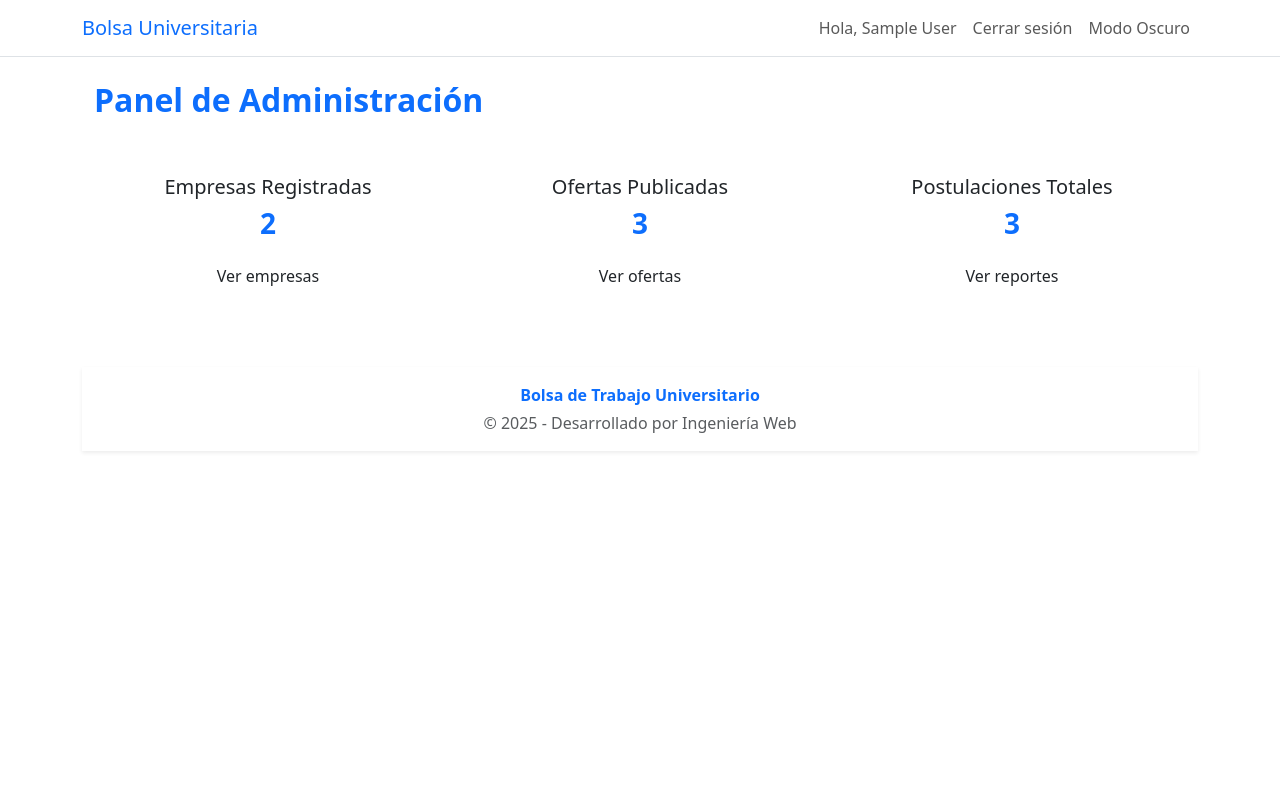
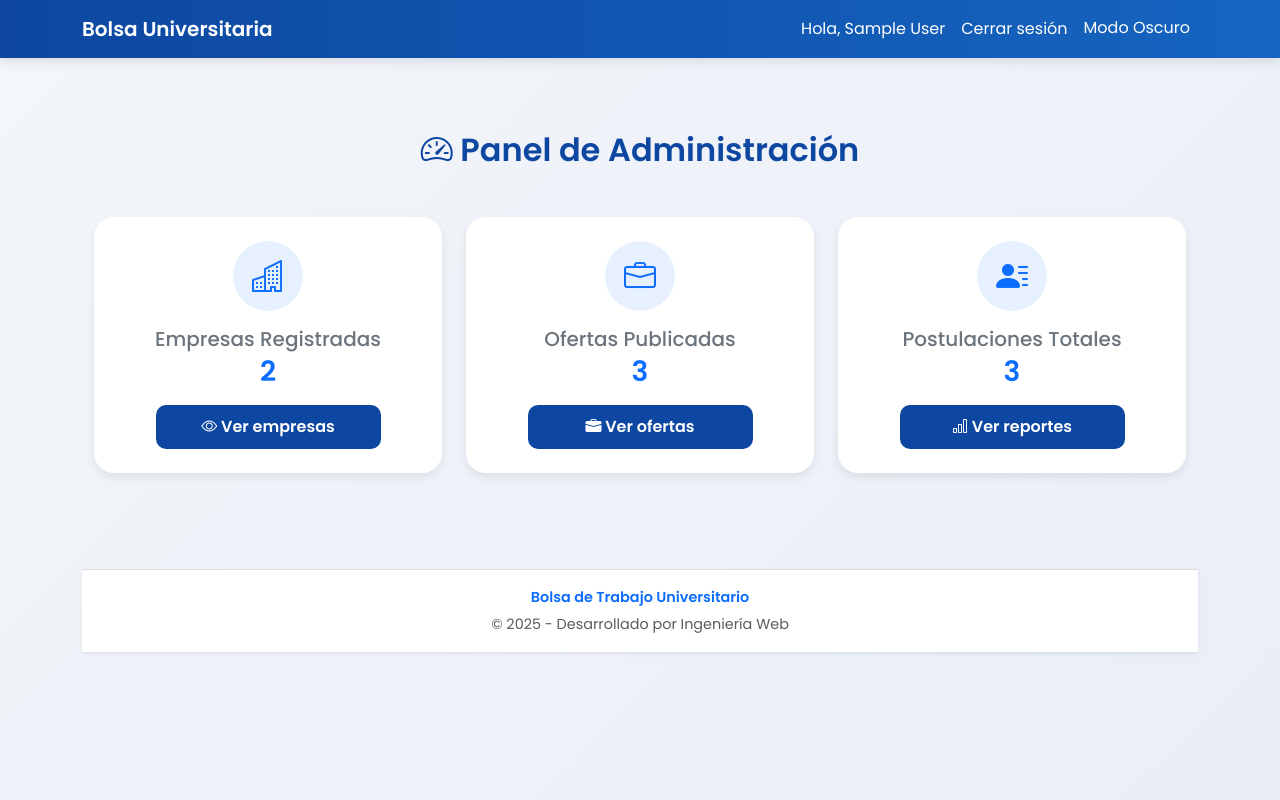
Before and after one commit to naylinatenas/portalBolsaTrabajoUniversitario, a PHP site: page /views/admin/dashboard.php in a window 1280 px wide. Run offline with PHP 8.4, Linux system fonts and the light colour scheme; the visitor is signed in with stand-in values (Sample User, id 1); data comes from the database, SQL or seed files in the repository.

Commit message:
estilos dashboard admin

```diff
--- a/index.php
+++ b/index.php
@@ -36,7 +36,7 @@ if (isset($_SESSION['rol'])) {
     <i class="bi bi-mortarboard-fill fs-1 mb-3"></i>
     <h1 class="fw-bold">Bolsa de Trabajo Universitario</h1>
     <p class="lead">Conecta el talento universitario con las mejores empresas del país.</p>
-    <a href="login.php" class="btn btn-light btn-lg shadow-sm mt-2">
+    <a href=" views/login.php" class="btn btn-light btn-lg shadow-sm mt-2">
       <i class="bi bi-box-arrow-in-right"></i> Iniciar Sesión
     </a>
   </div>
--- a/views/admin/dashboard.php
+++ b/views/admin/dashboard.php
@@ -1,8 +1,6 @@
 <?php
-
 require_once __DIR__ . '/../../config/auth.php';
 verificarRol('admin');
-
 
 include '../layout/header.php';
 require_once __DIR__ . '/../../models/EmpresaDAO.php';
@@ -18,42 +16,116 @@ $total_ofertas = count($ofDAO->listar());
 $total_postulaciones = count($postDAO->listar());
 ?>
 
-<div class="container mt-4">
-  <h2 class="fw-bold text-primary mb-4">Panel de Administración</h2>
-  <div class="row g-4">
+<!DOCTYPE html>
+<html lang="es">
+<head>
+  <meta charset="UTF-8">
+  <title>Panel de Administración | Bolsa de Trabajo</title>
+  <link href="https://cdn.jsdelivr.net/npm/bootstrap@5.3.3/dist/css/bootstrap.min.css" rel="stylesheet">
+  <link href="https://cdn.jsdelivr.net/npm/bootstrap-icons@1.11.1/font/bootstrap-icons.css" rel="stylesheet">
+  <link href="../../css/styles.css" rel="stylesheet">
+  <style>
+    body {
+      background: linear-gradient(135deg, #f3f6fa 0%, #e9eef7 100%);
+      min-height: 100vh;
+      font-family: "Poppins", sans-serif;
+    }
+
+    .card-dashboard {
+      border: none;
+      border-radius: 20px;
+      background: #fff;
+      box-shadow: 0 4px 10px rgba(0, 0, 0, 0.08);
+      transition: transform 0.2s ease, box-shadow 0.2s ease;
+    }
+
+    .card-dashboard:hover {
+      transform: translateY(-5px);
+      box-shadow: 0 8px 16px rgba(0, 0, 0, 0.12);
+    }
+
+    .icon-circle {
+      width: 70px;
+      height: 70px;
+      background-color: #e7f0ff;
+      border-radius: 50%;
+      display: flex;
+      align-items: center;
+      justify-content: center;
+      margin: 0 auto 15px;
+    }
+
+    .btn-primario {
+      background-color: #0d47a1;
+      color: #fff;
+      border: none;
+      border-radius: 10px;
+      font-weight: 600;
+      transition: background-color 0.3s ease;
+    }
+
+    .btn-primario:hover {
+      background-color: #1565c0;
+    }
+
+    h2.fw-bold.text-primary {
+      color: #0d47a1 !important;
+    }
+  </style>
+</head>
+
+<body>
+  <div class="container py-5">
+    <h2 class="fw-bold text-primary text-center mb-5">
+      <i class="bi bi-speedometer2"></i> Panel de Administración
+    </h2>
+
+    <div class="row g-4 justify-content-center">
+      <!-- Empresas -->
       <div class="col-md-4">
-      <div class="card text-center p-4 border-0">
-        <div class="mb-2">
-          <i class="bi bi-buildings fs-1 text-primary"></i>
+        <div class="card-dashboard text-center p-4">
+          <div class="icon-circle mb-3">
+            <i class="bi bi-buildings fs-2 text-primary"></i>
           </div>
-        <h5>Empresas Registradas</h5>
-        <h3 class="fw-bold text-primary"><?= $total_empresas ?></h3>
-        <a href="empresas.php" class="btn btn-primario mt-2 w-75 mx-auto">Ver empresas</a>
+          <h5 class="text-secondary mb-1">Empresas Registradas</h5>
+          <h3 class="fw-bold text-primary mb-3"><?= $total_empresas ?></h3>
+          <a href="empresas.php" class="btn btn-primario w-75">
+            <i class="bi bi-eye"></i> Ver empresas
+          </a>
         </div>
       </div>
 
+      <!-- Ofertas -->
       <div class="col-md-4">
-      <div class="card text-center p-4 border-0">
-        <div class="mb-2">
-          <i class="bi bi-briefcase fs-1 text-primary"></i>
+        <div class="card-dashboard text-center p-4">
+          <div class="icon-circle mb-3">
+            <i class="bi bi-briefcase fs-2 text-primary"></i>
           </div>
-        <h5>Ofertas Publicadas</h5>
-        <h3 class="fw-bold text-primary"><?= $total_ofertas ?></h3>
-        <a href="ofertas.php" class="btn btn-primario mt-2 w-75 mx-auto">Ver ofertas</a>
+          <h5 class="text-secondary mb-1">Ofertas Publicadas</h5>
+          <h3 class="fw-bold text-primary mb-3"><?= $total_ofertas ?></h3>
+          <a href="ofertas.php" class="btn btn-primario w-75">
+            <i class="bi bi-briefcase-fill"></i> Ver ofertas
+          </a>
         </div>
       </div>
 
+      <!-- Postulaciones -->
       <div class="col-md-4">
-      <div class="card text-center p-4 border-0">
-        <div class="mb-2">
-          <i class="bi bi-person-lines-fill fs-1 text-primary"></i>
+        <div class="card-dashboard text-center p-4">
+          <div class="icon-circle mb-3">
+            <i class="bi bi-person-lines-fill fs-2 text-primary"></i>
           </div>
-        <h5>Postulaciones Totales</h5>
-        <h3 class="fw-bold text-primary"><?= $total_postulaciones ?></h3>
-        <a href="reportes.php" class="btn btn-primario mt-2 w-75 mx-auto">Ver reportes</a>
+          <h5 class="text-secondary mb-1">Postulaciones Totales</h5>
+          <h3 class="fw-bold text-primary mb-3"><?= $total_postulaciones ?></h3>
+          <a href="reportes.php" class="btn btn-primario w-75">
+            <i class="bi bi-bar-chart"></i> Ver reportes
+          </a>
         </div>
       </div>
     </div>
   </div>
 
   <?php include '../layout/footer.php'; ?>
+  <script src="https://cdn.jsdelivr.net/npm/bootstrap@5.3.3/dist/js/bootstrap.bundle.min.js"></script>
+</body>
+</html>
```
Lines whose indentation alone changed are shown as unchanged.
